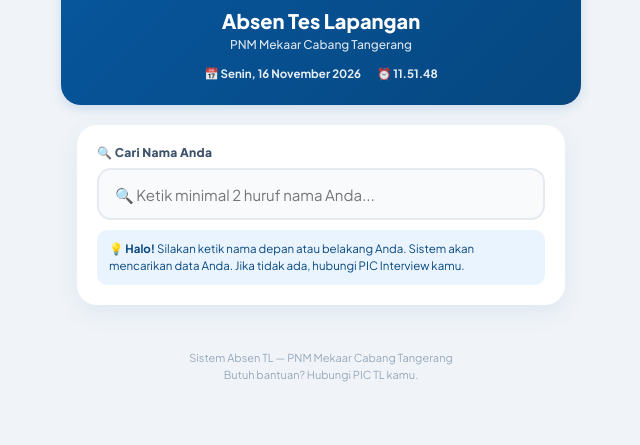
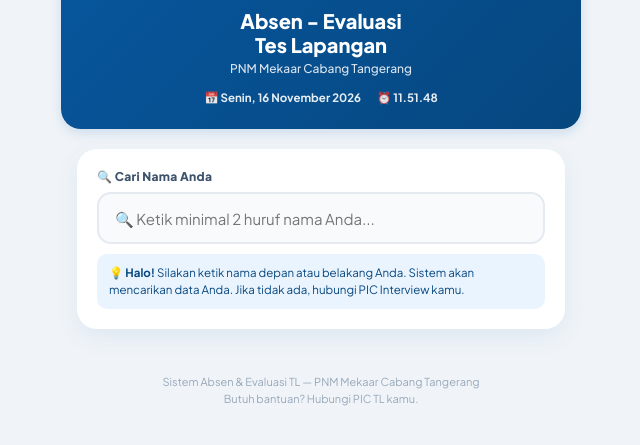
Before and after one commit to PNM-TGR/Absen-Evaluasi-PNM, a plain HTML site: page index.html in a window 1280 px wide. Shown: the part 81-526 px from the top of the page, without its empty margins (319-959 px from the left). Drawn offline with Linux system fonts and the light colour scheme; no server answers.

Commit message:
Update index.html

```diff
--- a/index.html
+++ b/index.html
@@ -4,7 +4,7 @@
 <meta charset="UTF-8">
 <meta name="viewport" content="width=device-width, initial-scale=1.0, maximum-scale=1.0, user-scalable=no">
 <meta name="theme-color" content="#07579f">
-<title>Absen Tes Lapangan PNM</title>
+<title>Absen & Evaluasi TL - PNM Mekaar</title>
 <link rel="preconnect" href="https://fonts.googleapis.com">
 <link rel="preconnect" href="https://fonts.gstatic.com" crossorigin>
 <link href="https://fonts.googleapis.com/css2?family=Plus+Jakarta+Sans:wght@400;500;700;800&display=swap" rel="stylesheet">
@@ -182,7 +182,7 @@
 <div class="app">
   <div class="header">
     <div class="header-logo">PNM</div>
-    <h1>Absen Tes Lapangan</h1>
+    <h1>Absen - Evaluasi<br>Tes Lapangan</h1>
     <p>PNM Mekaar Cabang Tangerang</p>
     <div class="header-info">
       <span>📅 <b id="liveDate">—</b></span>
@@ -391,7 +391,7 @@
   </div>
 
   <div class="footer">
-    Sistem Absen TL — PNM Mekaar Cabang Tangerang<br>
+    Sistem Absen & Evaluasi TL — PNM Mekaar Cabang Tangerang<br>
     Butuh bantuan? Hubungi PIC TL kamu.
   </div>
 </div>
```
